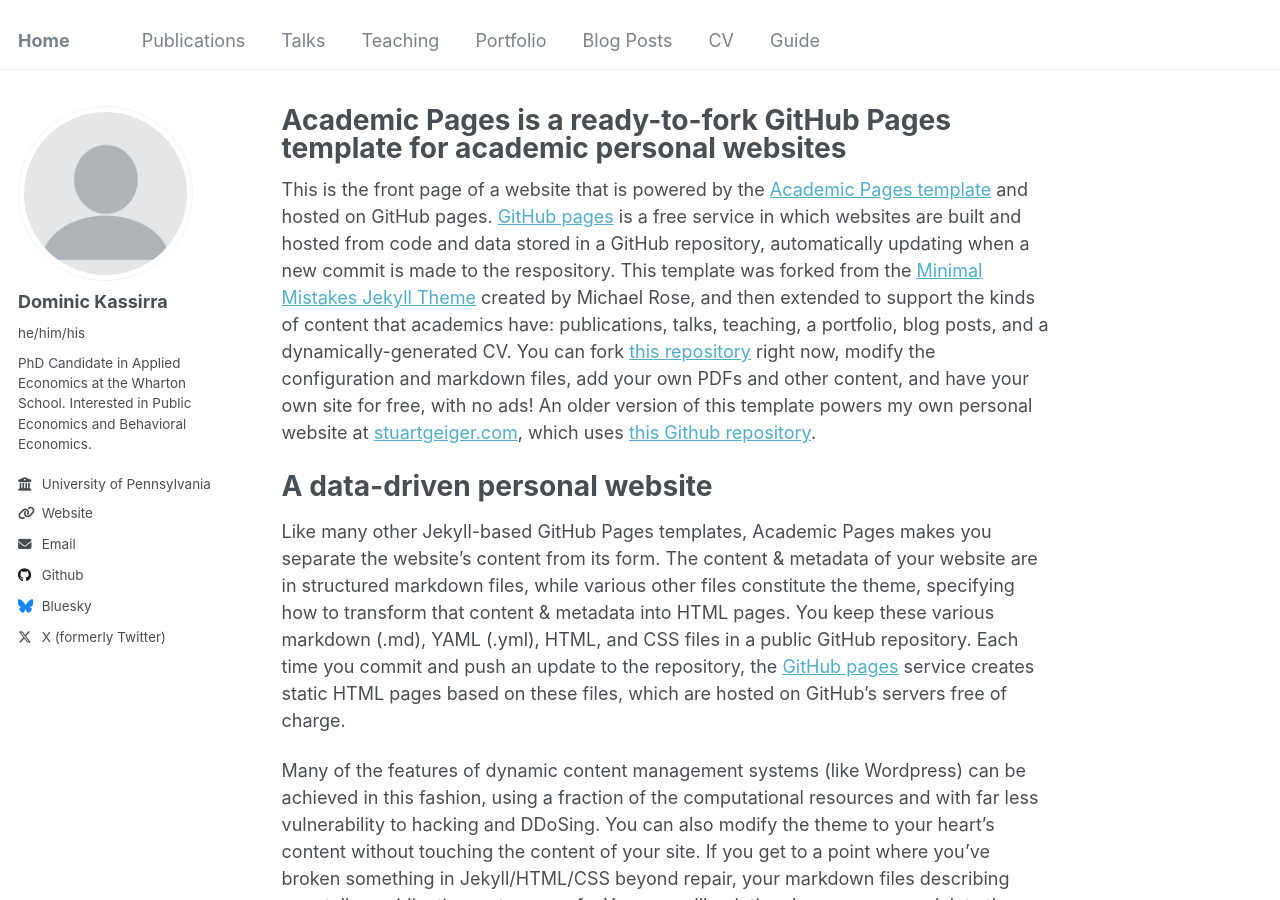
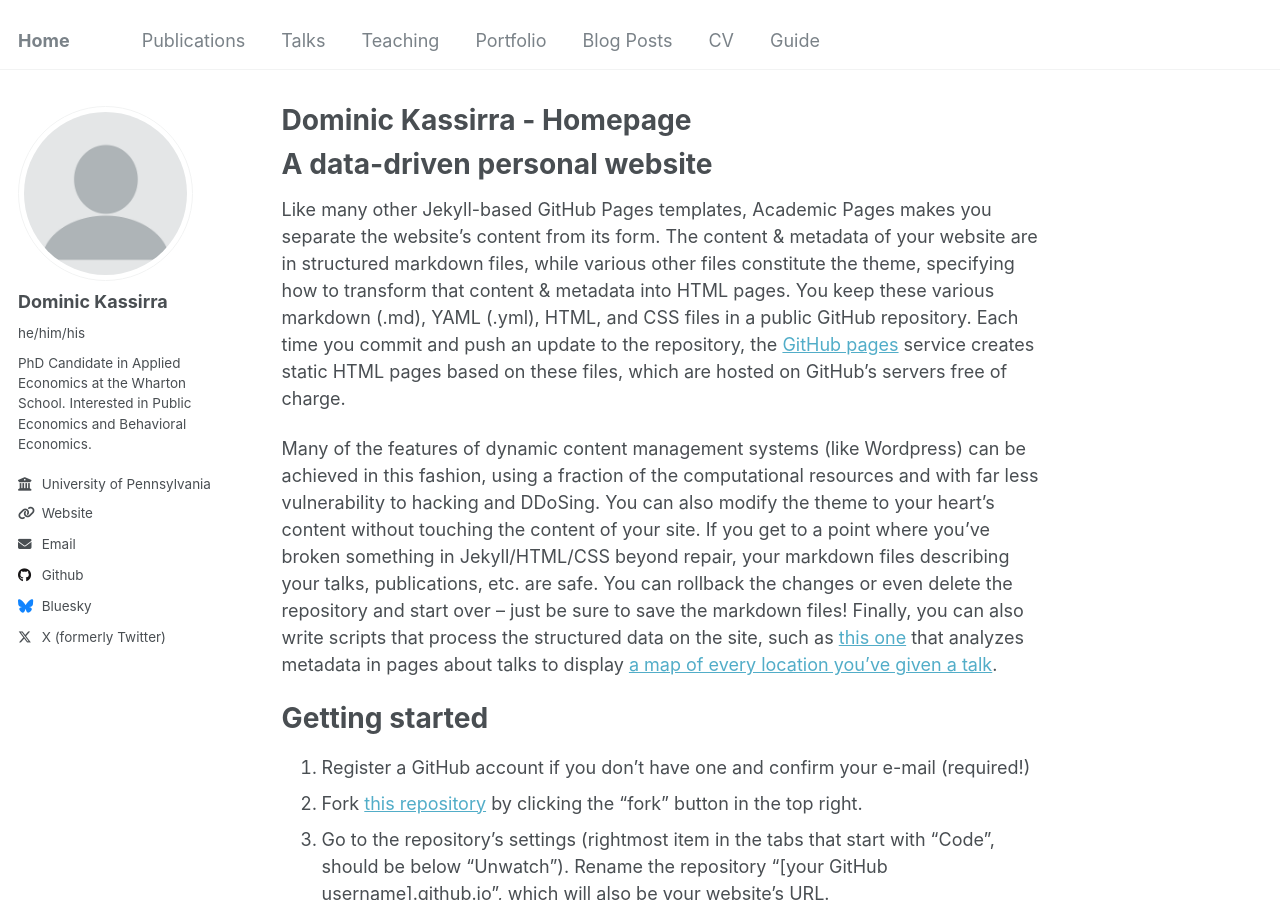
Before and after one commit to dominickassirra/dominickassirra.github.io, a Jekyll site: the page built from _pages/about.md, in a window 1280 px wide and 900 px high. Built offline with Jekyll 4.4.1, drawn with Linux system fonts in a browser that asks for light colours.

Commit message:
Update about.md

```diff
--- a/_pages/about.md
+++ b/_pages/about.md
@@ -1,13 +1,11 @@
 ---
 permalink: /
-title: "Academic Pages is a ready-to-fork GitHub Pages template for academic personal websites"
+title: "Dominic Kassirra - Homepage"
 author_profile: true
 redirect_from:
   - /about/
   - /about.html
 ---
-
-This is the front page of a website that is powered by the [Academic Pages template](https://github.com/academicpages/academicpages.github.io) and hosted on GitHub pages. [GitHub pages](https://pages.github.com) is a free service in which websites are built and hosted from code and data stored in a GitHub repository, automatically updating when a new commit is made to the respository. This template was forked from the [Minimal Mistakes Jekyll Theme](https://mmistakes.github.io/minimal-mistakes/) created by Michael Rose, and then extended to support the kinds of content that academics have: publications, talks, teaching, a portfolio, blog posts, and a dynamically-generated CV. You can fork [this repository](https://github.com/academicpages/academicpages.github.io) right now, modify the configuration and markdown files, add your own PDFs and other content, and have your own site for free, with no ads! An older version of this template powers my own personal website at [stuartgeiger.com](http://stuartgeiger.com), which uses [this Github repository](https://github.com/staeiou/staeiou.github.io).
 
 A data-driven personal website
 ======
```
